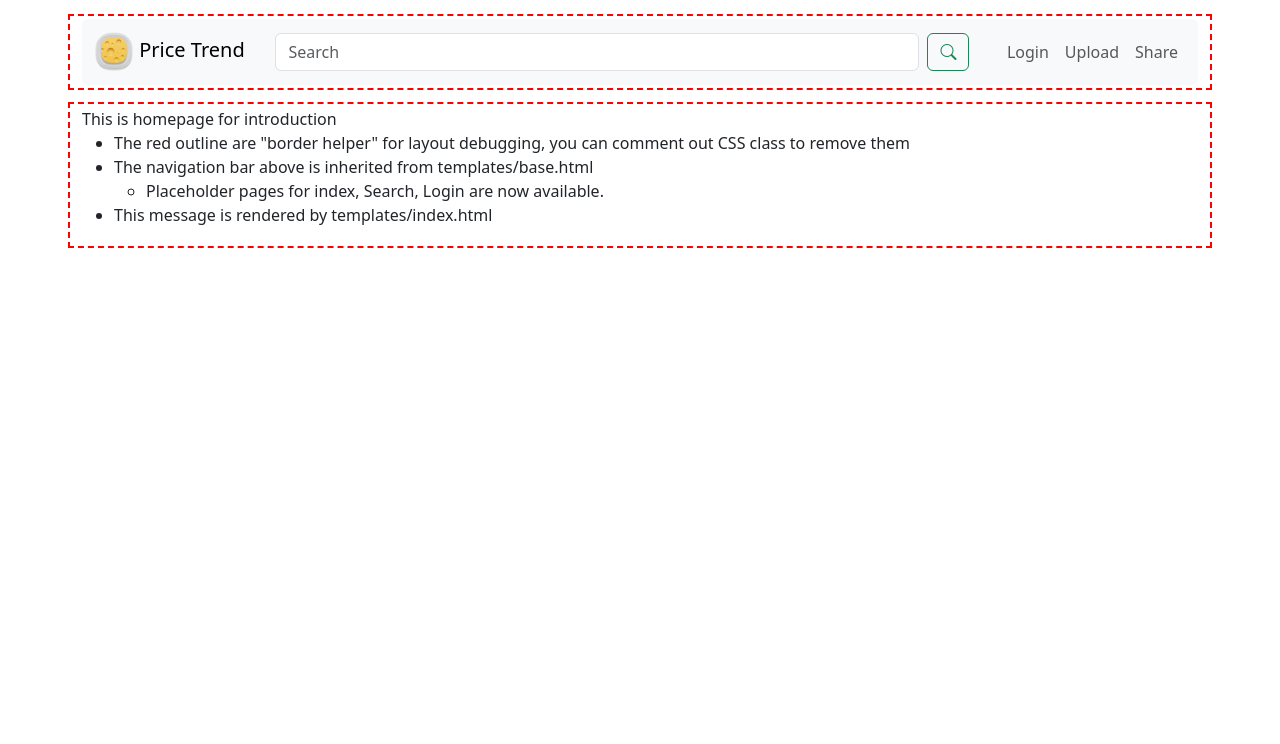
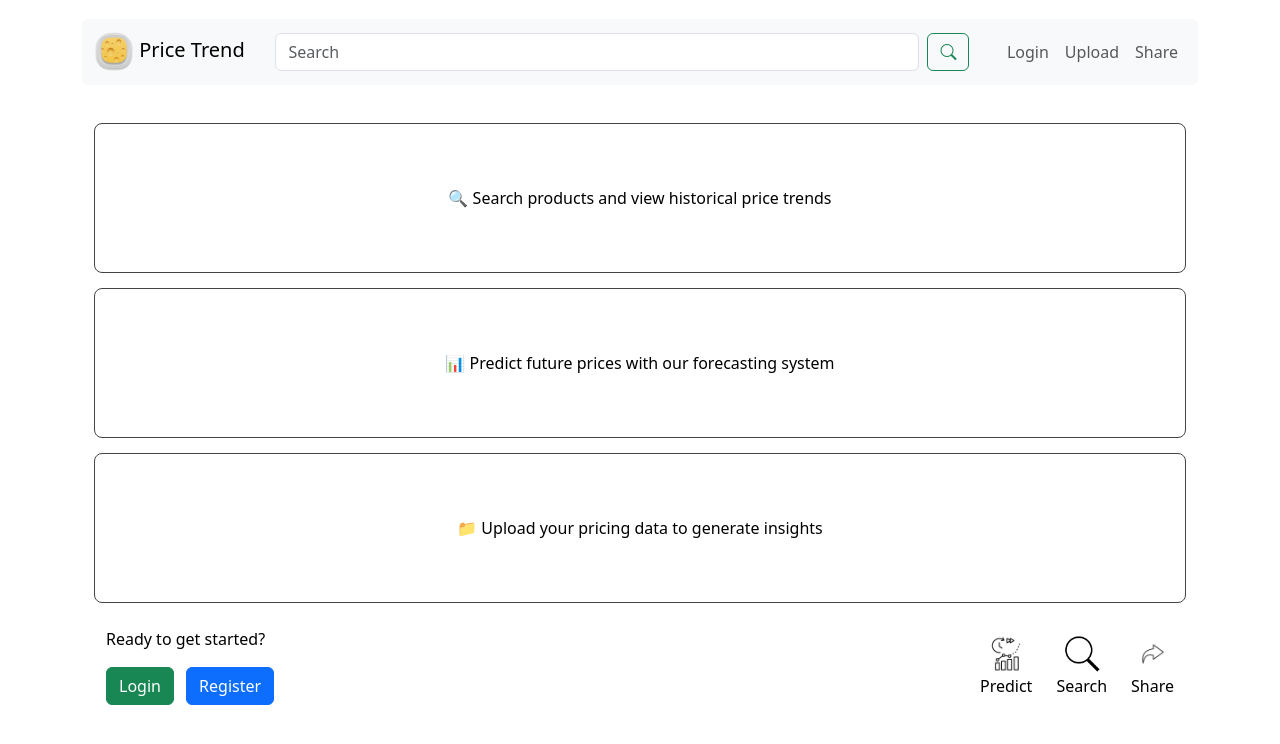
Before and after one commit to Kaichao-Zheng/CITS5505-GroupProject, a Flask app: page / in a window 1280 px wide. Shown: the top 744 px of the page. Run offline with Flask 3, Linux system fonts and the light colour scheme.

Commit message:
update index.html and product.html

```diff
--- a/app/routes.py
+++ b/app/routes.py
@@ -9,3 +9,7 @@ def index():
 @app.route('/search')
 def search():
     return render_template('search.html')
+
+@app.route('/product')
+def product():
+    return render_template('product.html')
--- a/app/static/style.css
+++ b/app/static/style.css
@@ -1,6 +1,5 @@
 /* border helper: comment out to remove all outlines */
 /* Used to highlight inheritance structure borders */
 .bd-helper {
-    outline: 2px dashed red !important;
     padding: 3px;
 }
--- a/app/templates/index.html
+++ b/app/templates/index.html
@@ -1,15 +1,82 @@
 {% extends "base.html" %}
 
 {% block content %}
-    <div>This is homepage for introduction</div>
-    <ul>
-        <li>The red outline are "border helper" for layout debugging, you can comment out CSS class to remove them</li>
-        <li>
-            The navigation bar above is inherited from templates/base.html
-            <ul>
-                <li>Placeholder pages for index, Search, Login are now available.</li>
-            </ul>
-        </li>
-        <li>This message is rendered by templates/index.html</li>
-    </ul>
+<!DOCTYPE html>
+<html lang="en">
+<head>
+  <meta charset="UTF-8" />
+  <meta name="viewport" content="width=device-width, initial-scale=1.0" />
+  <title>SmartAnalytics</title>
+  <link href="https://cdn.jsdelivr.net/npm/bootstrap@5.3.2/dist/css/bootstrap.min.css" rel="stylesheet">
+  <style>
+    body {
+      background-color: #ffffff;
+      color: rgb(0, 0, 0);
+    }
+    .section-box {
+      border: 1px solid #444;
+      padding: 20px;
+      margin-bottom: 15px;
+      border-radius: 8px;
+      height: 150px;
+      display: flex;
+      align-items: center;
+      justify-content: center;
+      text-align: center;
+    }
+    .btn-login {
+      background-color: green;
+      color: white;
+    }
+    .btn-register {
+      background-color: #007bff;
+      color: white;
+    }
+  </style>
+</head>
+<body>
+  <!-- Main Content -->
+  <main class="container mt-3">
+    <div class="section-box">
+      🔍 Search products and view historical price trends
+    </div>
+    <div class="section-box">
+      📊 Predict future prices with our forecasting system
+    </div>
+    <div class="section-box">
+      📁 Upload your pricing data to generate insights
+    </div>
+
+   <!-- Call to Action + Predict/Search/Share -->
+<div class="container my-4">
+    <div class="row align-items-center text-center text-md-start">
+      <!-- Left side: Call to Action -->
+      <div class="col-md-6 mb-3 mb-md-0">
+        <p>Ready to get started?</p>
+        <button class="btn btn-success me-2">Login</button>
+        <button class="btn btn-primary">Register</button>
+      </div>
+
+      <!-- Right side: Icons -->
+      <div class="col-md-6 d-flex justify-content-center justify-content-md-end gap-4">
+        <div class="text-center">
+          <img src="{{ url_for('static', filename='img/predict-icon.jpg') }}" alt="Predict" width="40">
+          <p class="mb-0">Predict</p>
+        </div>
+        <div class="text-center">
+          <img src="{{ url_for('static', filename='img/search-icon.png') }}" alt="Search" width="40">
+          <p class="mb-0">Search</p>
+        </div>
+        <div class="text-center">
+          <img src="{{ url_for('static', filename='img/share-icon.jpg') }}" alt="Share" width="40">
+          <p class="mb-0">Share</p>
+        </div>
+      </div>
+    </div>
+  </div>
+
+  </main>
+</body>
+</html>
+
 {% endblock %}
```
Also changed, not shown: app/templates/product.html (added, +102 -0 lines), app/static/img/predict-icon.jpg (added), app/static/img/search-icon.png (added), app/static/img/share-icon.jpg (added).
